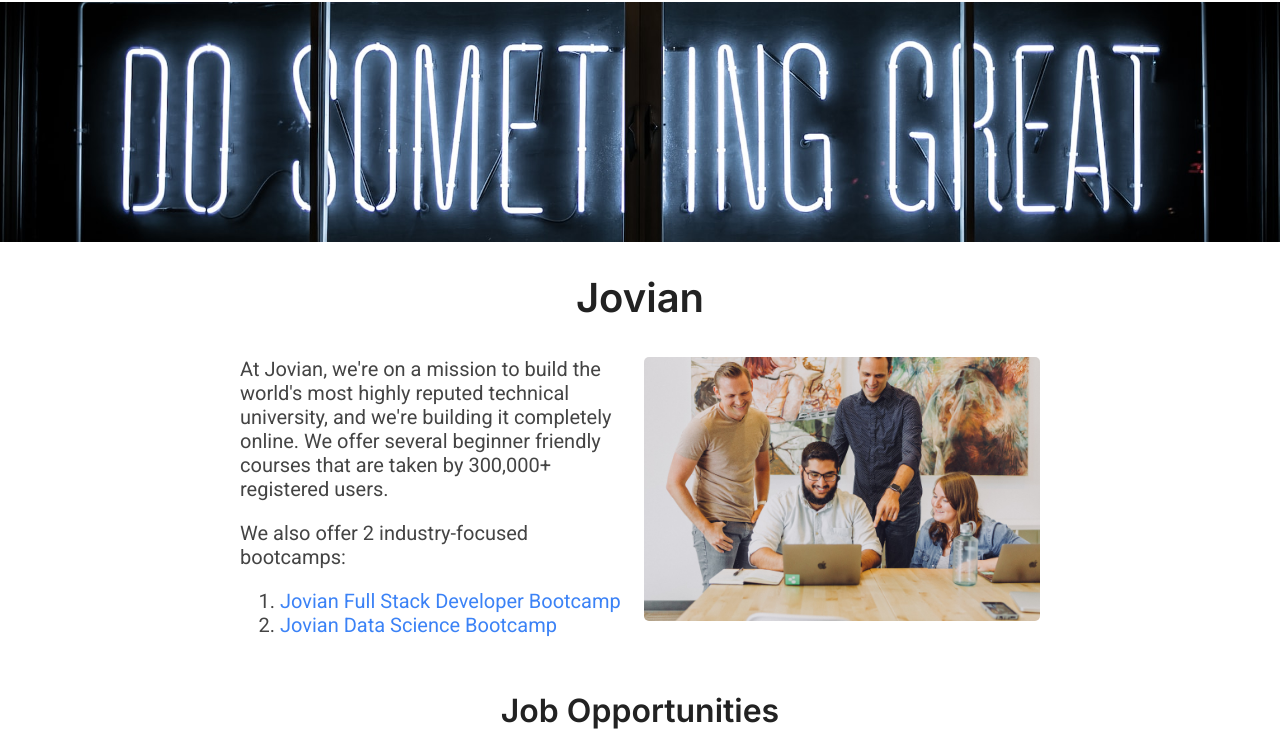
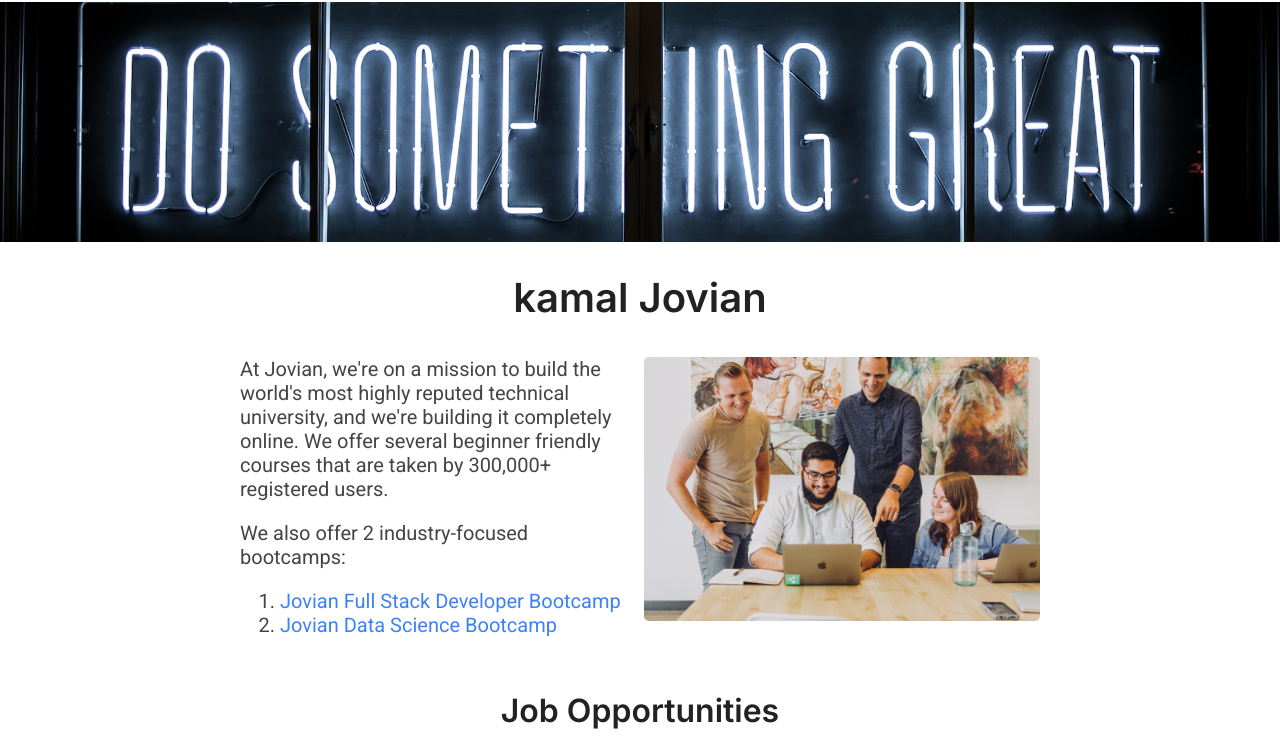
Before and after one commit to KAMAL-GOND/kamal.site-live, a plain HTML site: page src/index.html in a window 1280 px wide. Shown: the part 48-800 px from the top of the page. Drawn offline with Linux system fonts and the light colour scheme.

Commit message:
updated index

```diff
--- a/src/index.html
+++ b/src/index.html
@@ -19,7 +19,7 @@
     <img id="banner" src="banner.jpg" alt="Banner" height="240">
 
     <h1>
-        Jovian
+       kamal Jovian
     </h1>
 
     <div id="about">
```
